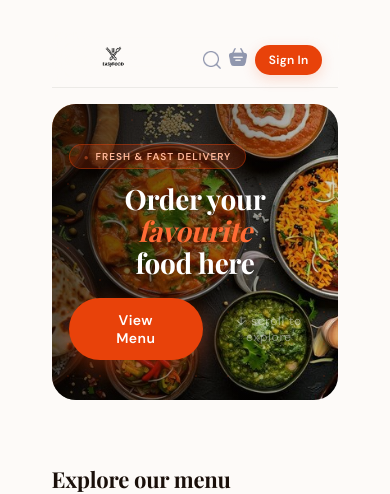
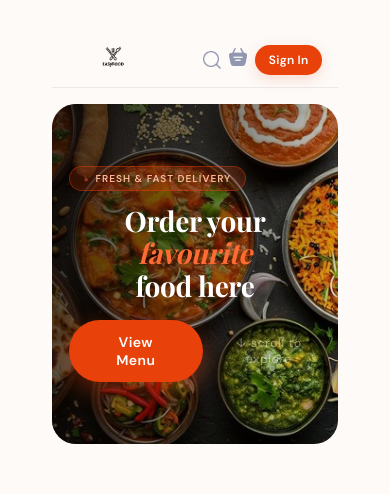
Before and after one commit to NewUser02580/easy-food, a React (Vite) app in the folder frontend/: page / in a window 390 px wide. Shown: the top 494 px of the page. Built offline with nearby package versions, Linux system fonts and the light colour scheme; no server answers.

Commit message:
frontend changes

```diff
--- a/frontend/src/components/Header/Header.css
+++ b/frontend/src/components/Header/Header.css
@@ -1,7 +1,8 @@
 .header {
   width: 100%;
-  min-height: min(38vw, 520px);
-  margin: 28px 0 0;
+  height: calc(100vh - var(--nav-height));
+  min-height: 520px;
+  margin: 0;
   border-radius: var(--radius-lg);
   overflow: hidden;
   position: relative;
@@ -168,7 +169,7 @@
 }
 
 @media (max-width: 760px) {
-  .header { min-height: 56vw; margin: 16px 0 0; }
+  .header { height: 80vw; min-height: 340px; margin: 16px 0 0; }
   .header-contents { padding: 40px 6%; gap: 14px; }
   .header-contents p { display: none; }
   .header-stats { display: none; }
--- a/frontend/src/components/Navbar/Navbar.css
+++ b/frontend/src/components/Navbar/Navbar.css
@@ -15,7 +15,7 @@
 }
 
 /* Logo */
-.navbar .logo { width: 140px }
+.navbar .logo { width: 180px; flex-shrink: 0; }
 
 /* Nav links */
 .navbar-menu {
@@ -174,7 +174,7 @@
     height: 64px;
   }
   .navbar-menu { gap: 20px; font-size: 13px; }
-  .navbar .logo { width: 110px; }
+  .navbar .logo { width: 150px; }
   .navbar button { padding: 8px 18px; font-size: 12px; }
 }
 
@@ -186,7 +186,7 @@
   }
   .navbar-menu { display: none; }
   .navbar-search-input { width: 140px; font-size: 12px; }
-  .navbar .logo { width: 100px; }
+  .navbar .logo { width: 140px; }
 }
 
 /* ── Small Mobile (≤ 480px) ── */
--- a/frontend/src/index.css
+++ b/frontend/src/index.css
@@ -29,7 +29,7 @@
   --font-display: 'Playfair Display', Georgia, serif;
   --font-body: 'DM Sans', sans-serif;
 
-  --nav-height: 72px;
+  --nav-height: 80px;
 }
 
 *, *::before, *::after {
```
